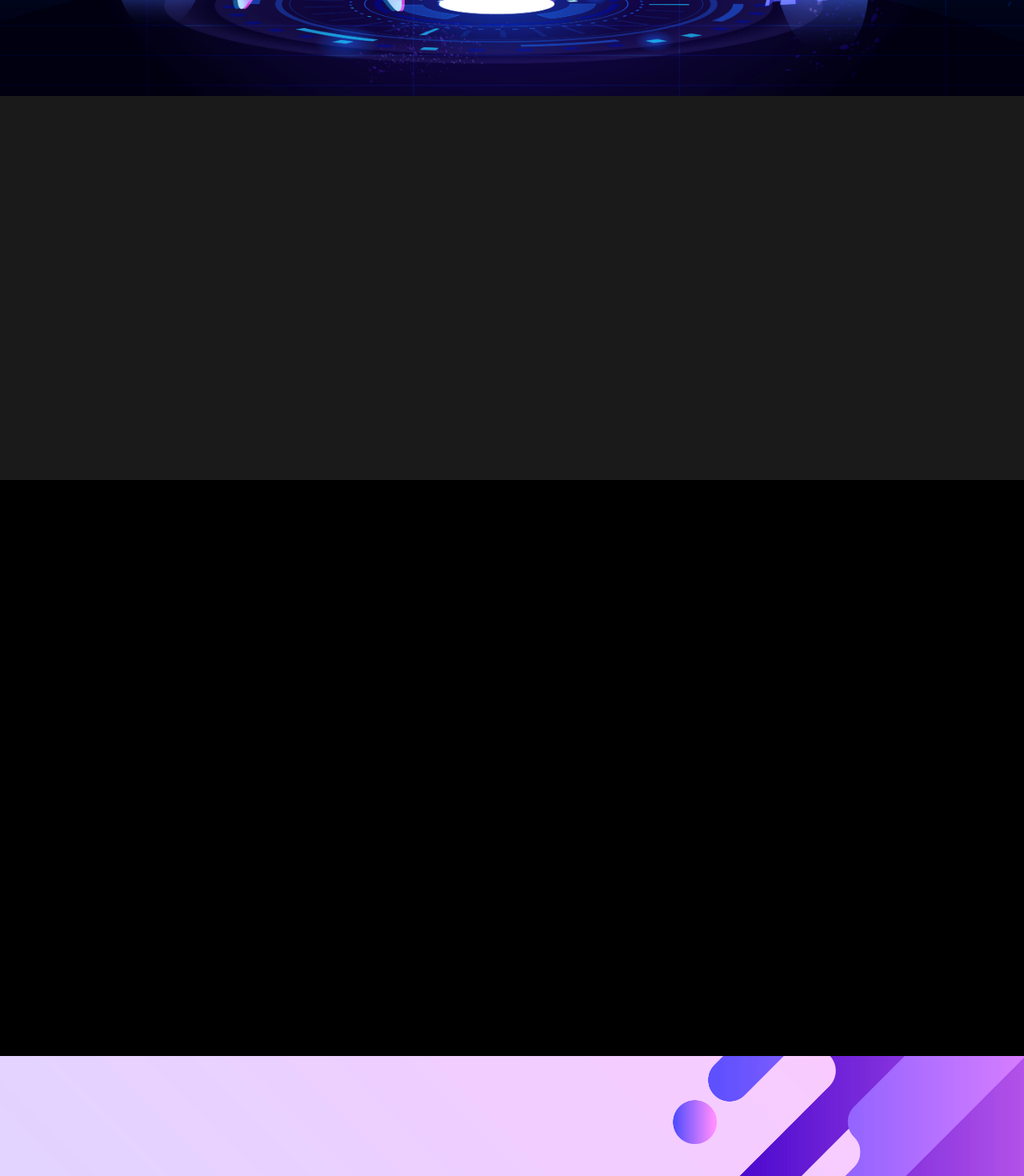
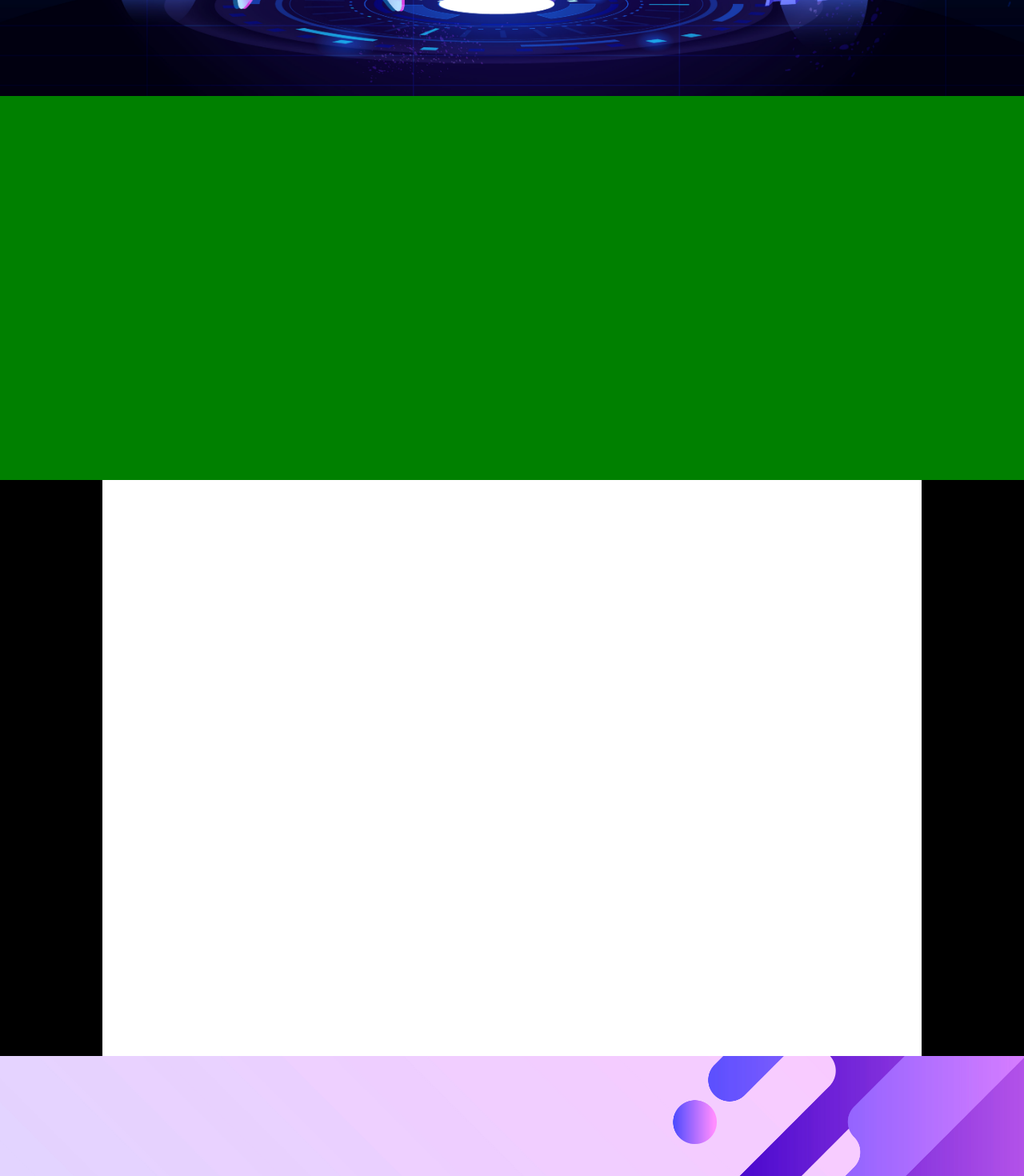
Before and after one commit to Pillifino/myPortfolio_tsx, a React (Create React App) app in the folder my-app/: page / in a window 1280 px wide. Shown: the part 520-1990 px from the top of the page at 80% size. Built offline with nearby package versions, Linux system fonts and the light colour scheme.

Commit message:
layout styling

```diff
--- a/my-app/src/Components/Container/container.tsx
+++ b/my-app/src/Components/Container/container.tsx
@@ -27,7 +27,7 @@ function Container() {
         <Flex
         // bg="red"
         width="100%"
-        justify="center"
+        justify="flex-start"
         flexDirection="column"
         >
           <Skills/>
--- a/my-app/src/Components/Skillcard/skillcard.tsx
+++ b/my-app/src/Components/Skillcard/skillcard.tsx
@@ -3,7 +3,6 @@ import React from 'react'
 function SkillCard() {
   return (
     <div>
-
     </div>
   )
 }
--- a/my-app/src/Sections/Projects/projects.tsx
+++ b/my-app/src/Sections/Projects/projects.tsx
@@ -6,12 +6,11 @@ function Projects() {
     <div>
       <Flex
         bg="black"
-        mt="60vh"
         w="100vw"
         height="90vh"
       >
         <Container
-          // bg="white"
+          bg="white"
           height="100%"
           maxWidth="80%"
         >
--- a/my-app/src/Sections/Skills/skills.tsx
+++ b/my-app/src/Sections/Skills/skills.tsx
@@ -1,9 +1,22 @@
 import React from 'react'
+
+// Chakra
+import { Container, Flex } from '@chakra-ui/react'
+
+import SkillCard from '../../Components/Skillcard/skillcard'
 
 function Skills() {
   return (
     <div>
-
+      <Flex
+        bg="green"
+        w="100vw"
+        height="60vh"
+      >
+        <Container>
+          <SkillCard />
+        </Container>
+      </Flex>
     </div>
   )
 }
```
